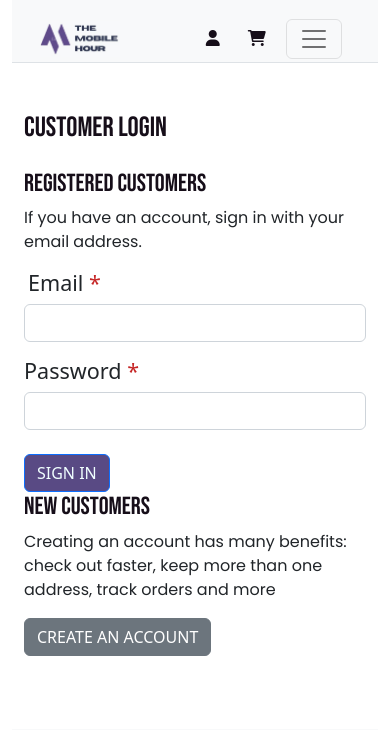
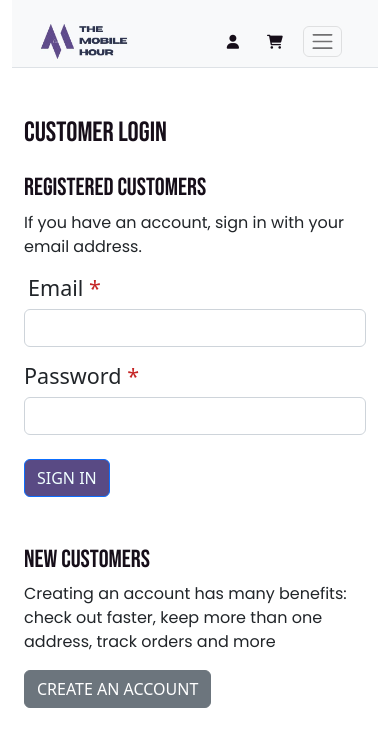
Before and after one commit to eoryazantseva/the-mobile-hour-project, a PHP site: page /customer-login.html in a window 390 px wide. Shown: the top 730 px of the page. Run offline with PHP 8.4, Linux system fonts and the light colour scheme; some libraries are stand-ins or nearby versions.

Commit message:
linked pages, added responsiveness

```diff
--- a/customer-login.html
+++ b/customer-login.html
@@ -4,7 +4,7 @@
     <meta charset="UTF-8" />
     <meta http-equiv="X-UA-Compatible" content="IE=edge" />
     <meta name="viewport" content="width=device-width, initial-scale=1.0" />
-     <link rel="stylesheet" href="/src/styles.css" />
+
     <!-- Bootstrap CSS only -->
     <link
       href="https://cdn.jsdelivr.net/npm/bootstrap@5.2.0/dist/css/bootstrap.min.css"
@@ -25,7 +25,7 @@
       referrerpolicy="no-referrer"
     />
 
-
+     <link rel="stylesheet" href="/src/styles.css" />
 <!-- Google Fonts -->
    <link rel="preconnect" href="https://fonts.googleapis.com">
 <link rel="preconnect" href="https://fonts.gstatic.com" crossorigin>
@@ -49,7 +49,7 @@
                   />
                 </a>
                 <div class="d-flex justify-content-between w-100 d-lg-none">
-                  <a class="navbar-brand" href="#">
+                  <a class="navbar-brand" href="/index.html">
                     <img
                       src="/images/logo_changed.JPG"
                       class="ms-3"
@@ -62,10 +62,7 @@
                     <div class="list-inline me-2">
                       <div class="list-inline-item">
                         <a
-                          href="#"
-                          class="text-muted"
-                          data-bs-toggle="modal"
-                          data-bs-target="#userModal"
+                          href="/customer-login.html"
                         >
                           <i class="fa fa-solid fa-user me-3 nav-icon"></i>
                         </a>
@@ -134,12 +131,9 @@
                   </div>
                   <div class="list-inline-item">
                     <a
-                      class="text-muted position-relative"
-                      data-bs-toggle="offcanvas"
-                      data-bs-target="#offCanvasRight"
-                      href="#"
-                      role="button"
-                      aria-controls="offCanvasRight"
+                      class="position-relative"
+                      href="/customer-login.html"
+
                     >
                       <i class="fa fa-solid fa-user me-3 nav-icon"></i>
                     </a>
@@ -157,14 +151,16 @@
             <div class="offcanvas offcanvas-start p-4 p-lg-0" id="navbar-default" aria-modal="true" role="dialog">
               <div class="d-flex justify-content-between align-items-center mb-2 d-block d-lg-none">
                 <div>
+                    <a  class="navbar-brand" href="/index.html">
                   <img src="/images/logo_changed.JPG" width="100">
+                    </a>
                 </div>
                 <button type="button" class="btn-close" data-bs-dismiss="offcanvas" aria-label="Close"></button>
               </div>
               <div class="d-none d-md-block">
                 <ul class="navbar-nav">
                   <li class="nav-item ">
-                    <a class="nav-link mx-3" href="#"> Home </a>
+                    <a class="nav-link mx-3" href="/index.html"> Home </a>
                   </li>
                   <li class="nav-item dropdown">
                     <a class="nav-link mx-3 dropdown-toggle" href="#" role="button" data-bs-toggle="dropdown" aria-expanded="false"> Products </a>
@@ -191,7 +187,7 @@
               <div class="d-block d-md-none">
                 <ul class="navbar-nav">
                   <li class="nav-item">
-                    <a class="nav-link" href="#"> Home </a>
+                    <a class="nav-link" href="/index.html"> Home </a>
                   </li>
                   <li class="nav-item dropdown">
                     <a class="nav-link dropdown-toggle" href="#" role="button" data-bs-toggle="dropdown" aria-expanded="false"> Products </a>
@@ -219,7 +215,7 @@
     <div class="col-sm-12 col-md-6">
       <h2 class="text-uppercase">Registered customers</h2>
       <p>If you have an account, sign in with  your email address.</p>
-      <form action="">
+      <form class="mb-5 mb-sm-3">
         <div class="mb-3">
           <label for="email" class="form-label h4 ms-1">Email</label>
           <input type="text" class="form-control" id="email" required>
--- a/src/styles.css
+++ b/src/styles.css
@@ -72,7 +72,34 @@ p.footer-title {
 .contact-details {
   font-family: var(--default-font-family);
 }
+
+@media (max-width: 768px) {
+  #logo {
+    width: 110px;
+  }
+  .navbar-toggler .navbar-toggler-icon {
+    width: 30px !important;
+    height: 30px !important;
+  }
+  .navbar-toggler {
+    padding: 3px 8px;
+  }
+}
+
 @media (max-width: 576px) {
+  #logo {
+    width: 90px;
+  }
+  .navbar-toggler .navbar-toggler-icon {
+    width: 25px !important;
+    height: 25px !important;
+  }
+  .navbar-toggler {
+    padding: 2px 6px;
+  }
+  .nav-icon {
+    font-size: 14px;
+  }
   .footer-title {
     font-size: 30px !important;
   }
@@ -83,19 +110,6 @@ p.footer-title {
     font-size: 18px !important;
   }
 }
-@media (max-width: 768px) {
-  #logo {
-    width: 80px;
-  }
-  .navbar-toggler .navbar-toggler-icon {
-    width: 30px !important;
-    height: 30px !important;
-  }
-  .navbar-toggler {
-    padding: 3px 8px;
-  }
-}
-
 .modal-backdrop {
   /* bug fix - no overlay */
   display: none;
```
Also changed, not shown: index.html (+14 -15 lines).
